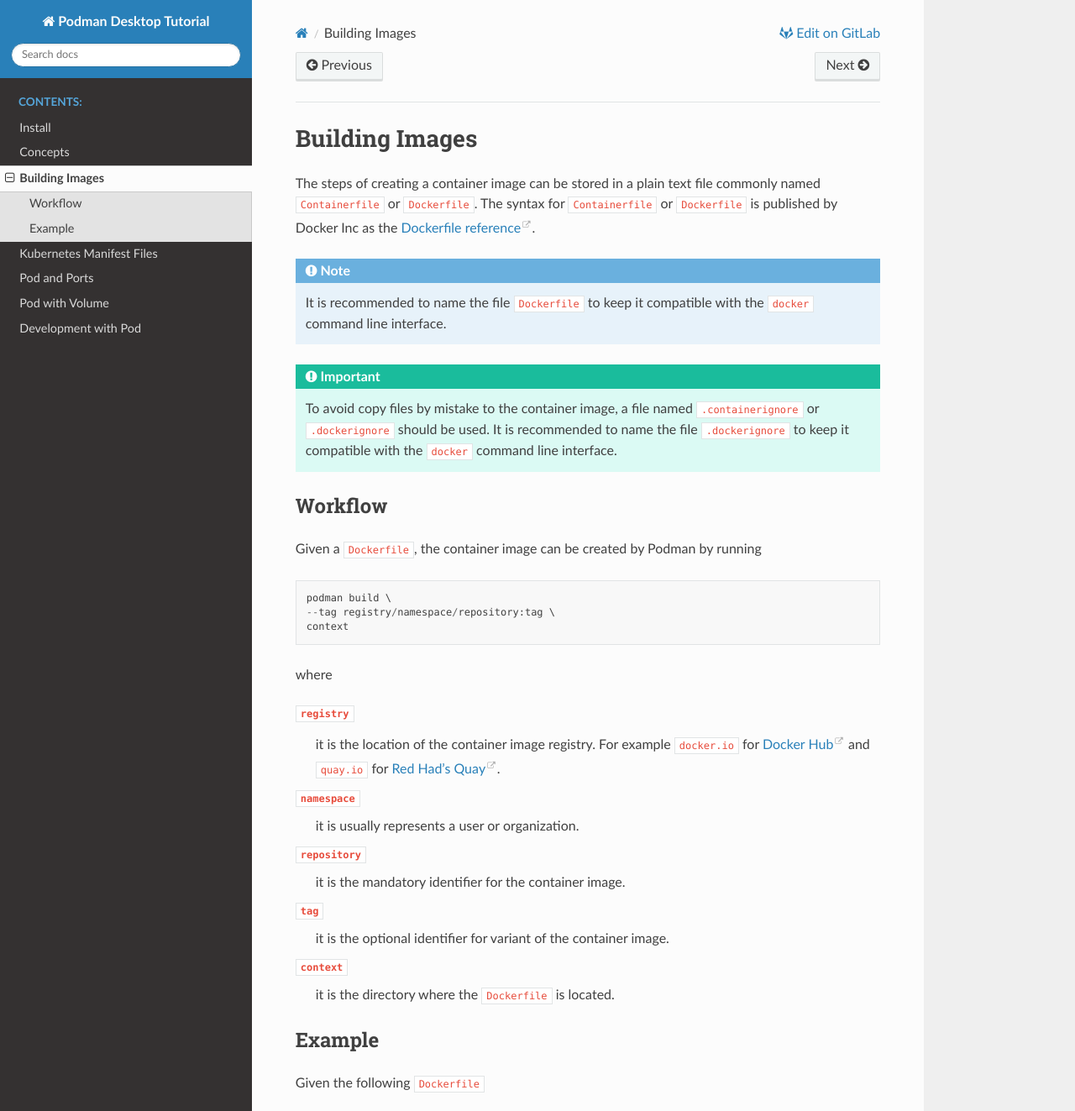
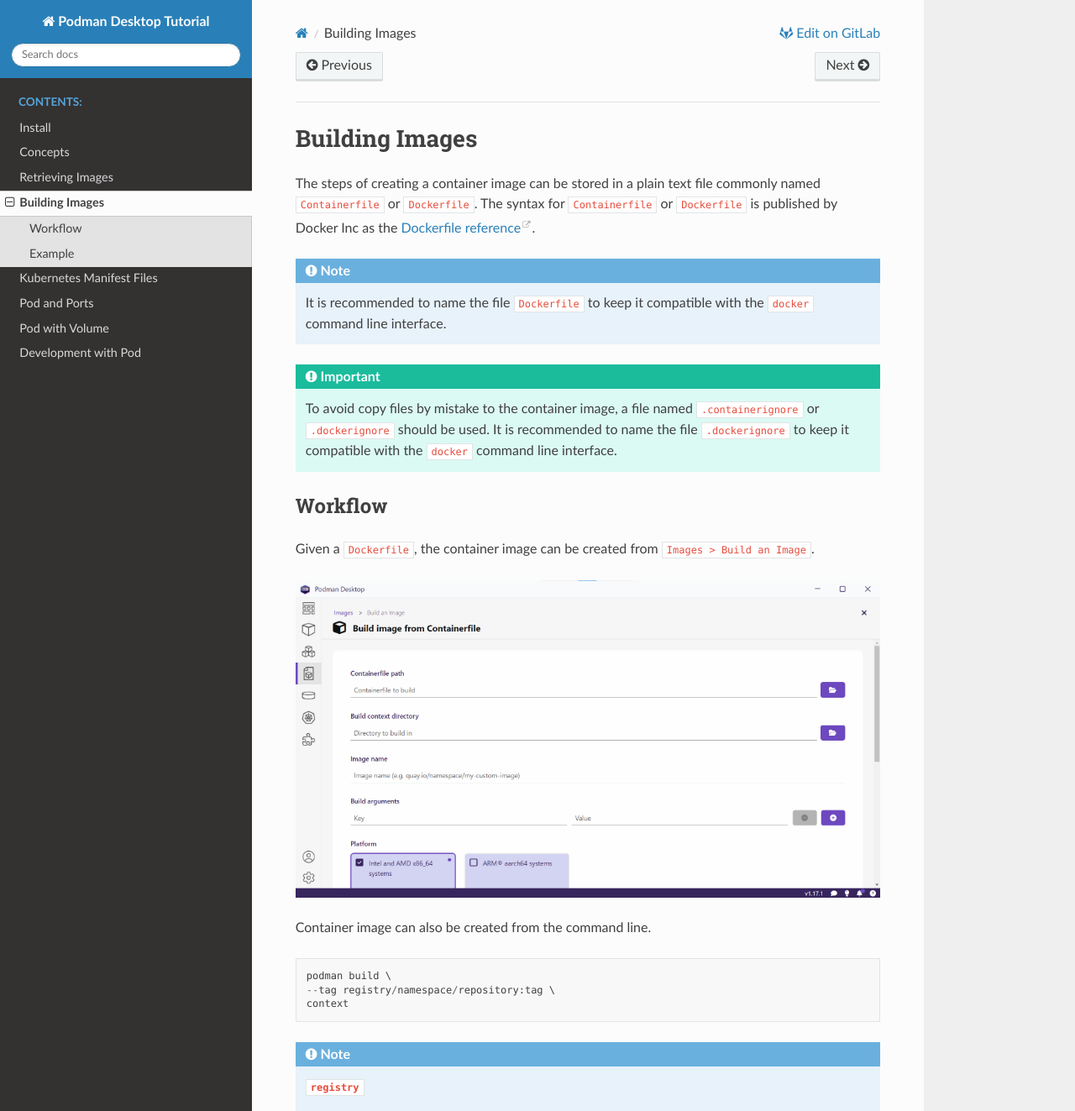
Before and after one commit to rgaiacs/rse-podman-tutorial, a Sphinx documentation site: the page built from source/image-build.rst, in a window 1280 px wide and 1400 px high, cut to the strip 0-1323 px from the top of the window. Shown: the whole strip at 84% size. Built offline with Sphinx 7.4.7 and the Read the Docs theme 3.1.0, drawn with Linux system fonts in a browser that asks for light colours.

Commit message:
Improve chapters about image

```diff
--- a/source/image-build.rst
+++ b/source/image-build.rst
@@ -14,28 +14,33 @@ The steps of creating a container image can be stored in a plain text file commo
 Workflow
 --------
 
-Given a ``Dockerfile``, the container image can be created by Podman by running ::
+Given a ``Dockerfile``, the container image can be created from ``Images > Build an Image``.
+
+.. image:: ./img/podman-desktop-images-build-an-image.png
+   :alt: Screenshot of Podman Desktop with the Images > Build an Image tab selected.
+
+Container image can also be created from the command line. ::
 
     podman build \
     --tag registry/namespace/repository:tag \
     context
 
-where
+.. note::
 
-``registry``
-    it is the location of the container image registry. For example ``docker.io`` for `Docker Hub <https://hub.docker.com/>`_ and ``quay.io`` for `Red Had's Quay <https://quay.io/>`_.
+    ``registry``
+        it is the location of the container image registry. For example ``docker.io`` for `Docker Hub <https://hub.docker.com/>`_ and ``quay.io`` for `Red Had's Quay <https://quay.io/>`_.
 
-``namespace``
-    it is usually represents a user or organization.
+    ``namespace``
+        it is usually represents a user or organization.
 
-``repository``
-    it is the mandatory identifier for the container image.
+    ``repository``
+        it is the mandatory identifier for the container image.
 
-``tag``
-    it is the optional identifier for variant of the container image.
+    ``tag``
+        it is the optional identifier for variant of the container image.
 
-``context``
-    it is the directory where the ``Dockerfile`` is located.
+    ``context``
+        it is the directory where the ``Dockerfile`` is located.
 
 Example
 -------
--- a/source/index.rst
+++ b/source/index.rst
@@ -26,6 +26,7 @@ Multi-container applications   Based on Kubernetes specification   Based on Dock
 
    install
    concepts
+   image-pull
    image-build
    k8s-manifests
    k8s-ports
```
Also changed, not shown: source/image-pull.rst (added, +78 -0 lines), source/img/podman-desktop-images-build-an-image.png (added), source/img/podman-desktop-images-pull-an-image.png (added), source/img/podman-desktop-settings-registries.png (added).
